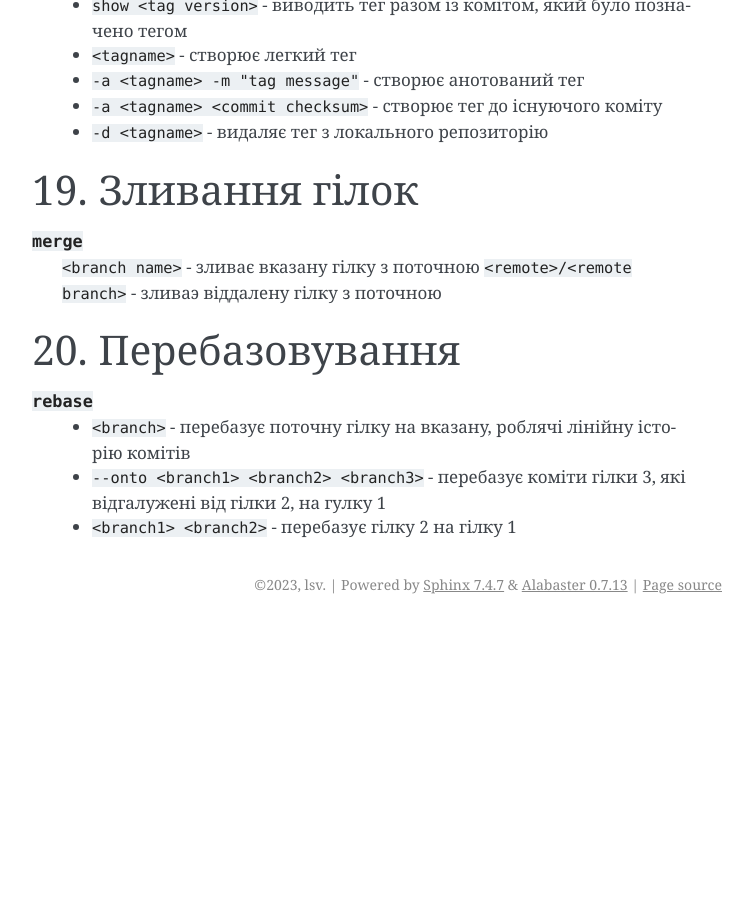
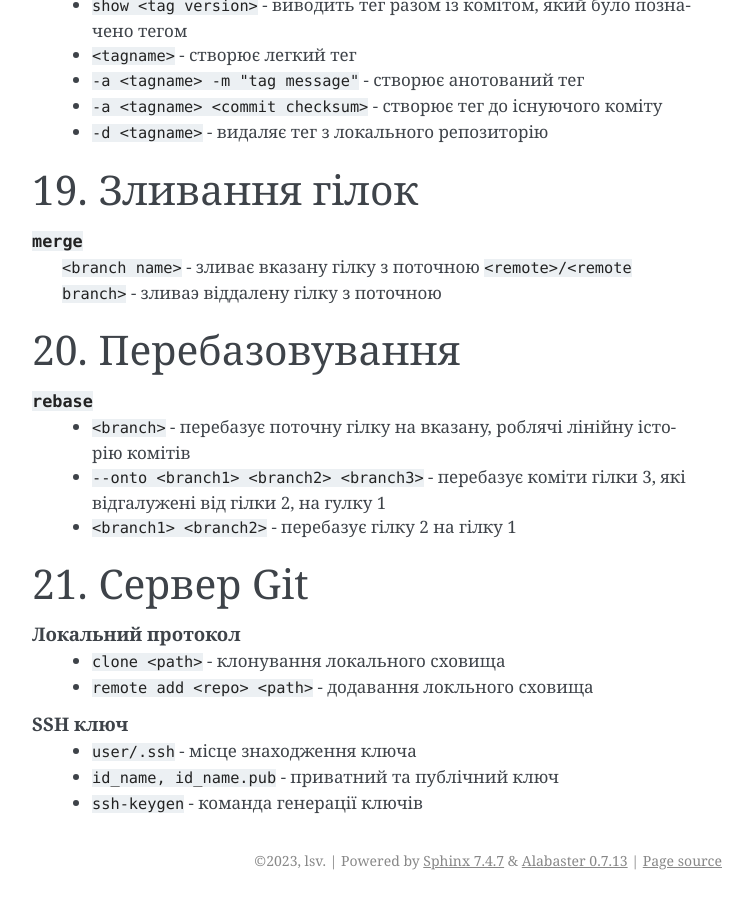
Before and after one commit to lsv62/Git, a Sphinx documentation site: the page built from source/git.rst, in a window 1280 px wide and 900 px high, scrolled down 6378 px. Shown: the whole window, without its empty margins (388-1141 px from the left). Built offline with Sphinx 7.4.7, drawn with Linux system fonts in a browser that asks for light colours; before the commit the page ends 7002 px from its top, so only the background shows below that.

Commit message:
генерація ключів

```diff
--- a/source/git.rst
+++ b/source/git.rst
@@ -276,3 +276,17 @@
         * ``--onto <branch1> <branch2> <branch3>`` - перебазує коміти гілки 3, які відгалужені
           від гілки 2, на гулку 1
         * ``<branch1> <branch2>`` - перебазує гілку 2 на гілку 1
+
+Сервер Git
+--------------
+
+.. glossary::
+
+    Локальний протокол
+        * ``clone <path>`` - клонування локального сховища
+        * ``remote add <repo> <path>`` - додавання локльного сховища
+
+    SSH ключ
+        * ``user/.ssh`` - місце знаходження ключа
+        * ``id_name, id_name.pub`` - приватний та публічний ключ
+        * ``ssh-keygen`` - команда генерації ключів
```
